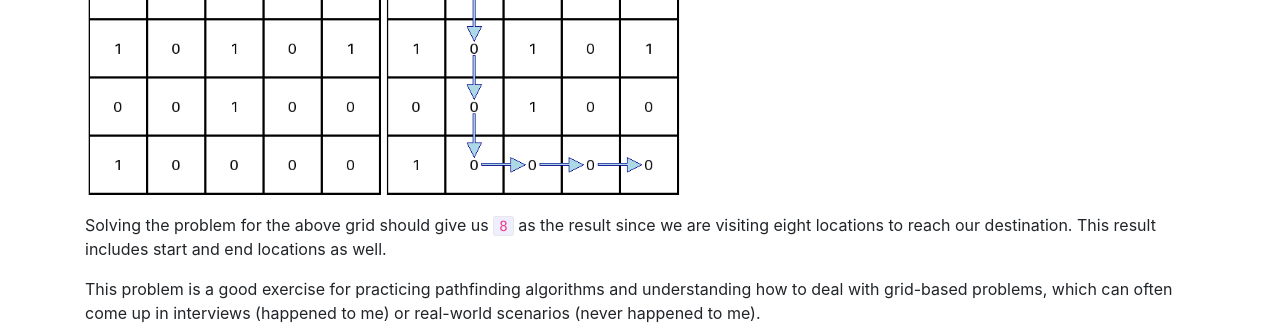
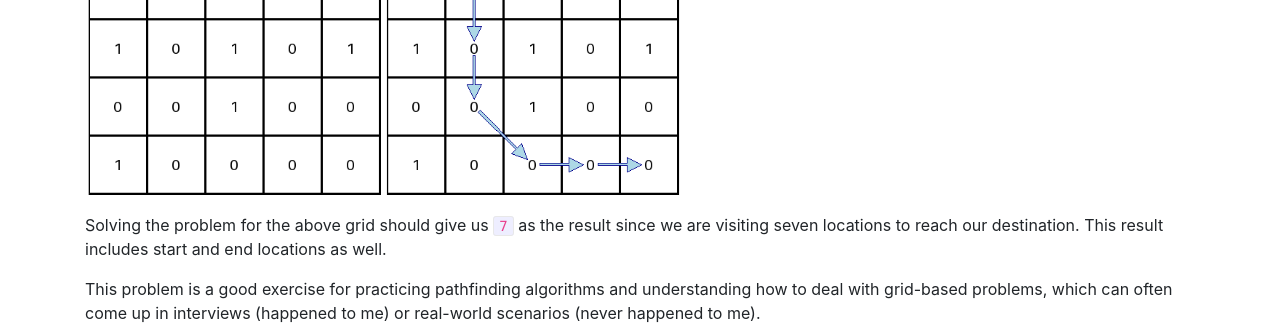
Before and after one commit to sedran/serdarkuzucu.com, a Jekyll site: the page built from _posts/2025/03/2025-03-22-shortest-path-binary-matrix-pygame-1-intro.md, in a window 1280 px wide. Shown: the part 1214-1539 px from the top of the page. Built offline with Jekyll 4.4.1, drawn with Linux system fonts in a browser that asks for light colours; comment, search, counter and statistics services are not loaded.

Commit message:
Correction: result of the example grid

```diff
--- a/_posts/2025/03/2025-03-22-shortest-path-binary-matrix-pygame-1-intro.md
+++ b/_posts/2025/03/2025-03-22-shortest-path-binary-matrix-pygame-1-intro.md
@@ -56,7 +56,7 @@ grid = [
 
 ![Example](/assets/posts/shortest-path-simulation/example_grid.png){:width="600px"}
 
-Solving the problem for the above grid should give us `8` as the result since we are visiting eight locations to reach our destination.
+Solving the problem for the above grid should give us `7` as the result since we are visiting seven locations to reach our destination.
 This result includes start and end locations as well.
 
 This problem is a good exercise for practicing pathfinding algorithms and understanding how to deal with grid-based problems,
```
Also changed, not shown: assets/posts/shortest-path-simulation/example_grid.png.
